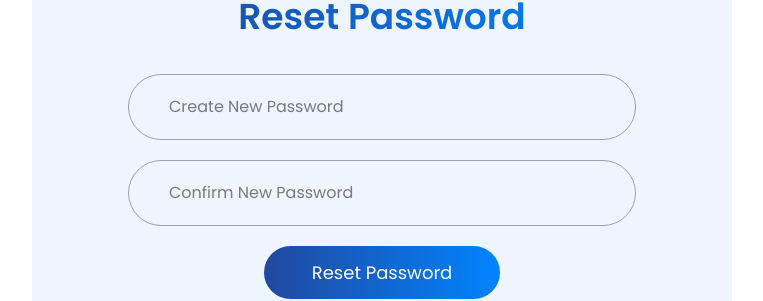
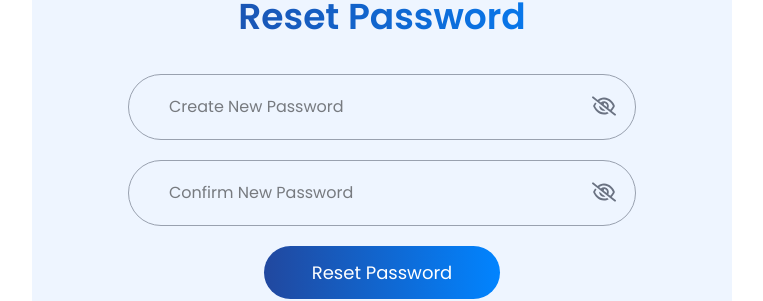
Before and after one commit to towfiqislambd/job-minds, a Next.js app: page /auth/reset-password/1 in a window 1280 px wide. Shown: the part 257-558 px from the top of the page, without its empty margins (258-1021 px from the left). Built offline with nearby package versions, Linux system fonts and the light colour scheme; no server answers.

Commit message:
fixed some authentication api issues

```diff
--- a/src/app/auth/home/page.tsx
+++ b/src/app/auth/home/page.tsx
@@ -78,13 +78,13 @@ const Page = () => {
           </Link>
 
           {/* Don't have an account */}
-          <div className="flex justify-center text-sm md:text-base lg:text-lg text-center gap-2">
+          <div className="flex justify-center text-sm md:text-base lg:text-lg text-center gap-1 lg:gap-2">
             <p className="text-[#666565] leading-[164%]">
               Don't have an account?
             </p>
             <Link
               href="/auth/sign-up"
-              className="text-primary-blue cursor-pointer"
+              className="text-primary-blue cursor-pointer "
             >
               Sign Up
             </Link>
@@ -94,7 +94,7 @@ const Page = () => {
           <div className="flex justify-center text-center -mt-2">
             <Link
               href="/"
-              className="text-primary-blue cursor-pointer underline"
+              className="text-primary-blue cursor-pointer underline text-sm lg:text-base"
             >
               Back to home
             </Link>
--- a/src/app/auth/login/page.tsx
+++ b/src/app/auth/login/page.tsx
@@ -1,8 +1,11 @@
 "use client";
 import { useLogin } from "@/Hooks/api/auth_api";
 import Link from "next/link";
+import { useState } from "react";
 import { useForm } from "react-hook-form";
 import { CgSpinnerTwo } from "react-icons/cg";
+import { LuEye } from "react-icons/lu";
+import { FaRegEyeSlash } from "react-icons/fa6";
 
 type formData = {
   email: string;
@@ -12,6 +15,9 @@ type formData = {
 const page = () => {
   // Mutation
   const { mutateAsync: loginMutation, isPending } = useLogin();
+
+  // State
+  const [showPassword, setShowPassword] = useState<boolean>(false);
 
   const {
     register,
@@ -28,7 +34,7 @@ const page = () => {
       onSubmit={handleSubmit(onSubmit)}
       className="w-full min-h-screen flex items-center justify-center"
     >
-      <div className="my-10 w-[calc(100%-30px)] md:w-[calc(100%-50px)] max-w-[700px] mx-auto px-5 md:px-10 py-5 md:py-12 lg:px-24 lg:py-14 bg-primary-off-blue rounded-3xl md:rounded-[50px] flex flex-col gap-y-5 md:gap-y-7 3xl:gap-y-10">
+      <div className="auth_box">
         <h2 className="auth-heading">Log In</h2>
 
         <div className="flex flex-col gap-y-4 md:gap-y-5 3xl:gap-y-7">
@@ -46,16 +52,29 @@ const page = () => {
           </div>
 
           {/* Password */}
-          <div>
+          <div className="relative">
             <input
               placeholder="Enter your Password"
-              type="password"
+              type={showPassword ? "text" : "password"}
               {...register("password", { required: "Password is required" })}
-              className="auth-input"
+              className="auth-input !pr-8 md:!pr-10 lg:!pr-14"
             />
             {errors.password && (
               <span className="form-error">{errors.password.message}</span>
             )}
+            <button
+              className="absolute top-2.5 md:top-3.5 lg:top-5 right-2 md:right-3 lg:right-5 cursor-pointer"
+              onClick={e => {
+                e.preventDefault();
+                setShowPassword(!showPassword);
+              }}
+            >
+              {showPassword ? (
+                <LuEye className="text-lg lg:text-2xl text-gray-500" />
+              ) : (
+                <FaRegEyeSlash className="text-lg lg:text-2xl text-gray-500" />
+              )}
+            </button>
           </div>
 
           {/* Forget Pass */}
@@ -99,7 +118,7 @@ const page = () => {
           <div className="flex justify-center text-center -mt-2">
             <Link
               href="/"
-              className="text-primary-blue cursor-pointer underline"
+              className="text-primary-blue cursor-pointer underline text-sm lg:text-base"
             >
               Back to home
             </Link>
--- a/src/app/auth/reset-password/[email]/page.tsx
+++ b/src/app/auth/reset-password/[email]/page.tsx
@@ -2,6 +2,9 @@
 import { useResetPassword } from "@/Hooks/api/auth_api";
 import { useForm } from "react-hook-form";
 import { CgSpinnerTwo } from "react-icons/cg";
+import { LuEye } from "react-icons/lu";
+import { FaRegEyeSlash } from "react-icons/fa6";
+import { useState } from "react";
 
 type formData = {
   password: string;
@@ -9,8 +12,14 @@ type formData = {
 };
 
 const page = ({ params }: any) => {
+  // Mutation
   const { email } = params;
   const { mutateAsync: verifyOtpMutation, isPending } = useResetPassword();
+
+  // States
+  const [showPassword, setShowPassword] = useState<boolean>(false);
+  const [showConfirmPassword, setShowConfirmPassword] =
+    useState<boolean>(false);
 
   const {
     register,
@@ -31,42 +40,68 @@ const page = ({ params }: any) => {
       onSubmit={handleSubmit(onSubmit)}
       className="w-full min-h-screen flex items-center justify-center"
     >
-      <div className="my-10 w-[calc(100%-30px)] md:w-[calc(100%-50px)] max-w-[700px] mx-auto px-5 md:px-10 py-5 md:py-12 lg:px-24 lg:py-14 bg-primary-off-blue rounded-3xl md:rounded-[50px] flex flex-col gap-y-5 md:gap-y-7 3xl:gap-y-10">
+      <div className="auth_box">
         <h2 className="auth-heading">Reset password</h2>
 
         <div className="flex flex-col gap-y-5 3xl:gap-y-7">
           {/* New Password */}
-          <div>
+          <div className="relative">
             <input
               placeholder="Create New Password"
-              type="password"
+              type={showPassword ? "text" : "password"}
               {...register("password", {
                 required: "New Password is required",
               })}
-              className="auth-input"
+              className="auth-input !pr-8 md:!pr-10 lg:!pr-14"
             />
             {errors.password && (
               <span className="form-error">{errors.password.message}</span>
             )}
+            <button
+              className="absolute top-2.5 md:top-3.5 lg:top-5 right-2 md:right-3 lg:right-5 cursor-pointer"
+              onClick={e => {
+                e.preventDefault();
+                setShowPassword(!showPassword);
+              }}
+            >
+              {showPassword ? (
+                <LuEye className="text-lg lg:text-2xl text-gray-500" />
+              ) : (
+                <FaRegEyeSlash className="text-lg lg:text-2xl text-gray-500" />
+              )}
+            </button>
           </div>
 
           {/* Confirm Password */}
-          <div>
+          <div className="relative">
             <input
               placeholder="Confirm New Password"
-              type="password"
+              type={showConfirmPassword ? "text" : "password"}
               {...register("password_confirmation", {
                 required: "Confirm Password is required",
                 validate: value =>
                   value === password || "Passwords do not match",
               })}
-              className="auth-input"
+              className="auth-input !pr-8 md:!pr-10 lg:!pr-14"
             />
             {errors.password_confirmation && (
               <span className="form-error">
                 {errors.password_confirmation.message}
               </span>
             )}
+            <button
+              className="absolute top-2.5 md:top-3.5 lg:top-5 right-2 md:right-3 lg:right-5 cursor-pointer"
+              onClick={e => {
+                e.preventDefault();
+                setShowConfirmPassword(!showConfirmPassword);
+              }}
+            >
+              {showConfirmPassword ? (
+                <LuEye className="text-lg lg:text-2xl text-gray-500" />
+              ) : (
+                <FaRegEyeSlash className="text-lg lg:text-2xl text-gray-500" />
+              )}
+            </button>
           </div>
 
           {/* Submit btn */}
--- a/src/app/auth/sign-up/page.tsx
+++ b/src/app/auth/sign-up/page.tsx
@@ -1,8 +1,11 @@
 "use client";
 import { useRegister } from "@/Hooks/api/auth_api";
 import Link from "next/link";
+import { useState } from "react";
 import { useForm } from "react-hook-form";
 import { CgSpinnerTwo } from "react-icons/cg";
+import { LuEye } from "react-icons/lu";
+import { FaRegEyeSlash } from "react-icons/fa6";
 
 type formData = {
   name: string;
@@ -15,6 +18,11 @@ type formData = {
 const Page = () => {
   // Mutation
   const { mutateAsync: registerMutation, isPending } = useRegister();
+
+  // States
+  const [showPassword, setShowPassword] = useState<boolean>(false);
+  const [showConfirmPassword, setShowConfirmPassword] =
+    useState<boolean>(false);
 
   const {
     register,
@@ -34,7 +42,7 @@ const Page = () => {
       className="w-full min-h-screen flex items-center justify-center"
       onSubmit={handleSubmit(onSubmit)}
     >
-      <div className="my-10 w-[calc(100%-30px)] md:w-[calc(100%-50px)] max-w-[700px] mx-auto px-5 md:px-10 py-5 md:py-12 lg:px-24 lg:py-14 bg-primary-off-blue rounded-3xl md:rounded-[50px] flex flex-col gap-y-5 md:gap-y-7 3xl:gap-y-10">
+      <div className="auth_box">
         <h2 className="auth-heading">Sign Up</h2>
 
         <div className="flex flex-col gap-y-4 md:gap-y-5 3xl:gap-y-7">
@@ -65,35 +73,61 @@ const Page = () => {
           </div>
 
           {/* Password */}
-          <div>
+          <div className="relative">
             <input
               placeholder="Enter your Password"
-              type="password"
+              type={showPassword ? "text" : "password"}
               {...register("password", { required: "Password is required" })}
-              className="auth-input"
+              className="auth-input !pr-8 md:!pr-10 lg:!pr-14"
             />
             {errors.password && (
               <span className="form-error">{errors.password.message}</span>
             )}
+            <button
+              className="absolute top-2.5 md:top-3.5 lg:top-5 right-2 md:right-3 lg:right-5 cursor-pointer"
+              onClick={e => {
+                e.preventDefault();
+                setShowPassword(!showPassword);
+              }}
+            >
+              {showPassword ? (
+                <LuEye className="text-lg lg:text-2xl text-gray-500" />
+              ) : (
+                <FaRegEyeSlash className="text-lg lg:text-2xl text-gray-500" />
+              )}
+            </button>
           </div>
 
           {/* Confirm Password */}
-          <div>
+          <div className="relative">
             <input
               placeholder="Confirm your Password"
-              type="password"
+              type={showConfirmPassword ? "text" : "password"}
               {...register("password_confirmation", {
                 required: "Please confirm your password",
                 validate: value =>
                   value === password || "Passwords do not match",
               })}
-              className="auth-input"
+              className="auth-input !pr-8 md:!pr-10 lg:!pr-14"
             />
             {errors.password_confirmation && (
               <span className="form-error">
                 {errors.password_confirmation.message}
               </span>
             )}
+            <button
+              className="absolute top-2.5 md:top-3.5 lg:top-5 right-2 md:right-3 lg:right-5 cursor-pointer"
+              onClick={e => {
+                e.preventDefault();
+                setShowConfirmPassword(!showConfirmPassword);
+              }}
+            >
+              {showConfirmPassword ? (
+                <LuEye className="text-lg lg:text-2xl text-gray-500" />
+              ) : (
+                <FaRegEyeSlash className="text-lg lg:text-2xl text-gray-500" />
+              )}
+            </button>
           </div>
 
           {/* Terms and Condition */}
--- a/src/app/auth/verify-email/page.tsx
+++ b/src/app/auth/verify-email/page.tsx
@@ -8,6 +8,7 @@ type formData = {
 };
 
 const page = () => {
+  // Mutation
   const { mutateAsync: verifyEmailMutation, isPending } = useVerifyEmail();
 
   const {
@@ -25,7 +26,7 @@ const page = () => {
       onSubmit={handleSubmit(onSubmit)}
       className="w-full min-h-screen flex items-center justify-center"
     >
-      <div className="my-10 w-[calc(100%-30px)] md:w-[calc(100%-50px)] max-w-[700px] mx-auto px-5 md:px-10 py-5 md:py-12 lg:px-24 lg:py-14 bg-primary-off-blue rounded-3xl md:rounded-[50px] flex flex-col gap-y-5 md:gap-y-7 3xl:gap-y-10">
+      <div className="auth_box">
         <h2 className="auth-heading">Verify email address</h2>
 
         {/* Email Address */}
--- a/src/app/auth/verify-otp/[email]/page.tsx
+++ b/src/app/auth/verify-otp/[email]/page.tsx
@@ -31,7 +31,7 @@ const page = ({ params }: any) => {
       onSubmit={handleSubmit(onSubmit)}
       className="w-full min-h-screen flex items-center justify-center"
     >
-      <div className="my-10 w-[calc(100%-30px)] md:w-[calc(100%-50px)] max-w-[700px] mx-auto px-5 md:px-10 py-5 md:py-12 lg:px-24 lg:py-14 bg-primary-off-blue rounded-3xl md:rounded-[50px] flex flex-col gap-y-5 md:gap-y-7 3xl:gap-y-10">
+      <div className="auth_box">
         <h2 className="auth-heading">Verify your otp</h2>
 
         {/* OTP Input */}
@@ -50,7 +50,7 @@ const page = ({ params }: any) => {
                 onChange={field.onChange}
                 numInputs={4}
                 renderInput={props => <input {...props} />}
-                containerStyle={"flex items-center justify-center gap-6"}
+                containerStyle={"flex items-center justify-center xl:gap-6"}
                 inputStyle={`!w-[50px] md:!w-[90px] mx-auto xl:!w-[110px] !h-[50px] md:!h-[70px] xl:!h-[90px] border border-[#0184FF] md:rounded-[12px] !bg-plan-card rounded-[8px] text-lg md:text-xl lg:text-3xl font-medium text-[#071431] bg-[linear-gradient(90deg,_rgba(33,72,159,0.15)_0%,_rgba(1,132,255,0.15)_100%)]`}
               />
             )}
@@ -71,7 +71,6 @@ const page = ({ params }: any) => {
             {isSending ? "Sending...." : "Resend"}
           </button>
         </div>
-
 
         {/* Verify OTP btn */}
         <button
--- a/src/app/globals.css
+++ b/src/app/globals.css
@@ -52,6 +52,10 @@ html {
   @apply px-5 lg:px-8 py-1.5 lg:py-2.5 rounded-[50px] font-medium bg-transparent text-primary-blue border border-primary-blue cursor-pointer text-sm md:text-base hover:bg-primary-blue hover:text-white duration-300 transition-all;
 }
 
+.auth_box {
+  @apply my-10 w-[calc(100%-30px)] md:w-[calc(100%-50px)] max-w-[700px] mx-auto px-5 md:px-10 py-5 md:py-12 lg:px-24 lg:py-14 bg-primary-off-blue rounded-2xl md:rounded-3xl lg:rounded-[50px] flex flex-col gap-y-5 md:gap-y-7 3xl:gap-y-10;
+}
+
 .auth-btn {
   @apply w-fit mx-auto px-5 md:px-7 lg:px-12 py-2 lg:py-3 text-sm md:text-base lg:text-lg capitalize rounded-[50px] cursor-pointer bg-[linear-gradient(90deg,#21489f_0%,#0184ff_100%)] leading-[164%] text-white duration-500 transition-transform hover:scale-105;
 }
@@ -61,7 +65,7 @@ html {
 }
 
 .auth-input {
-  @apply rounded-[50px] border border-gray-400 w-full py-2 md:py-3 lg:py-5 px-3 text-sm md:text-base md:px-5 lg:px-10 block;
+  @apply rounded-lg lg:rounded-[50px] border border-gray-400 w-full py-2.5 md:py-3 lg:py-5 px-4 md:px-5 lg:px-10 text-sm md:text-base block;
 }
 
 .gradient-heading {
@@ -97,7 +101,7 @@ html {
 }
 
 .form-error {
-  @apply text-red-500 text-sm block mt-1 lg:mt-2 ps-2 lg:ps-5;
+  @apply text-red-500 text-xs md:text-sm block mt-2 ps-1 md:ps-2 lg:ps-5;
 }
 
 /* For Language */
```
